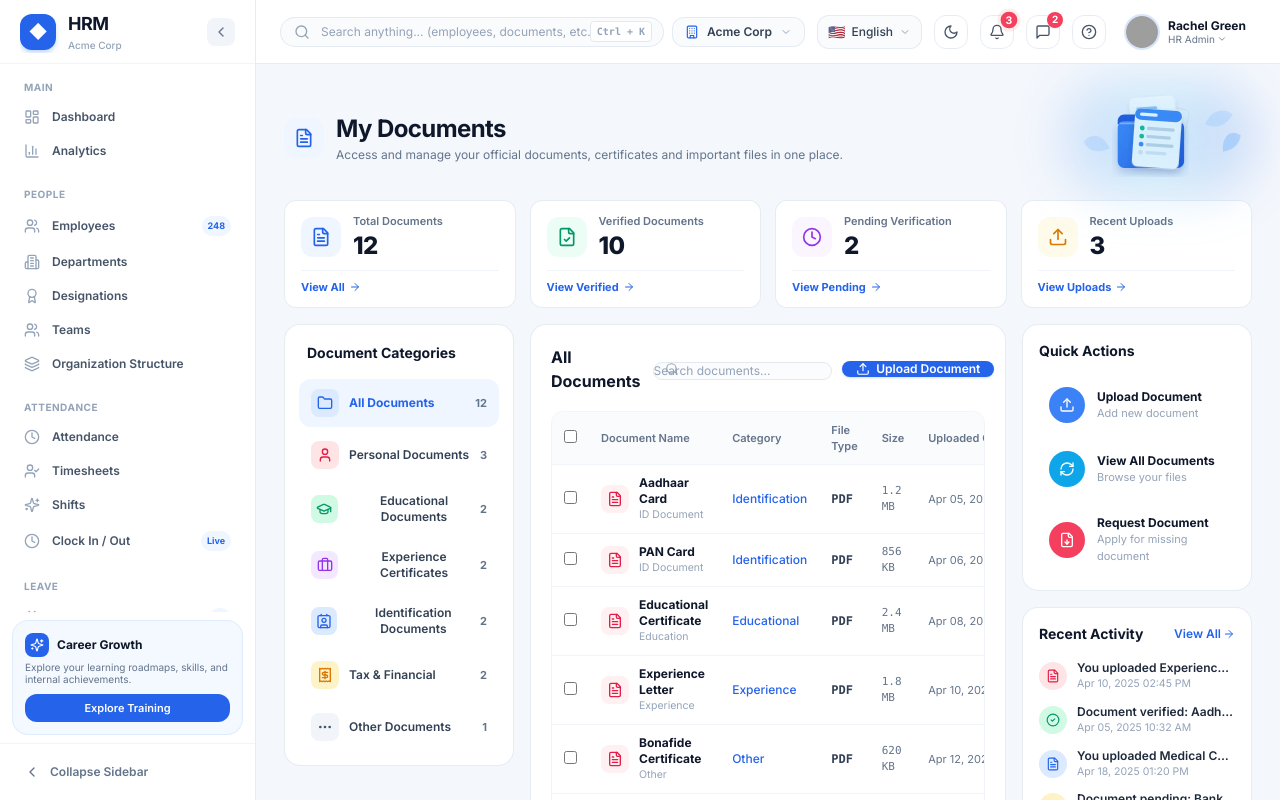
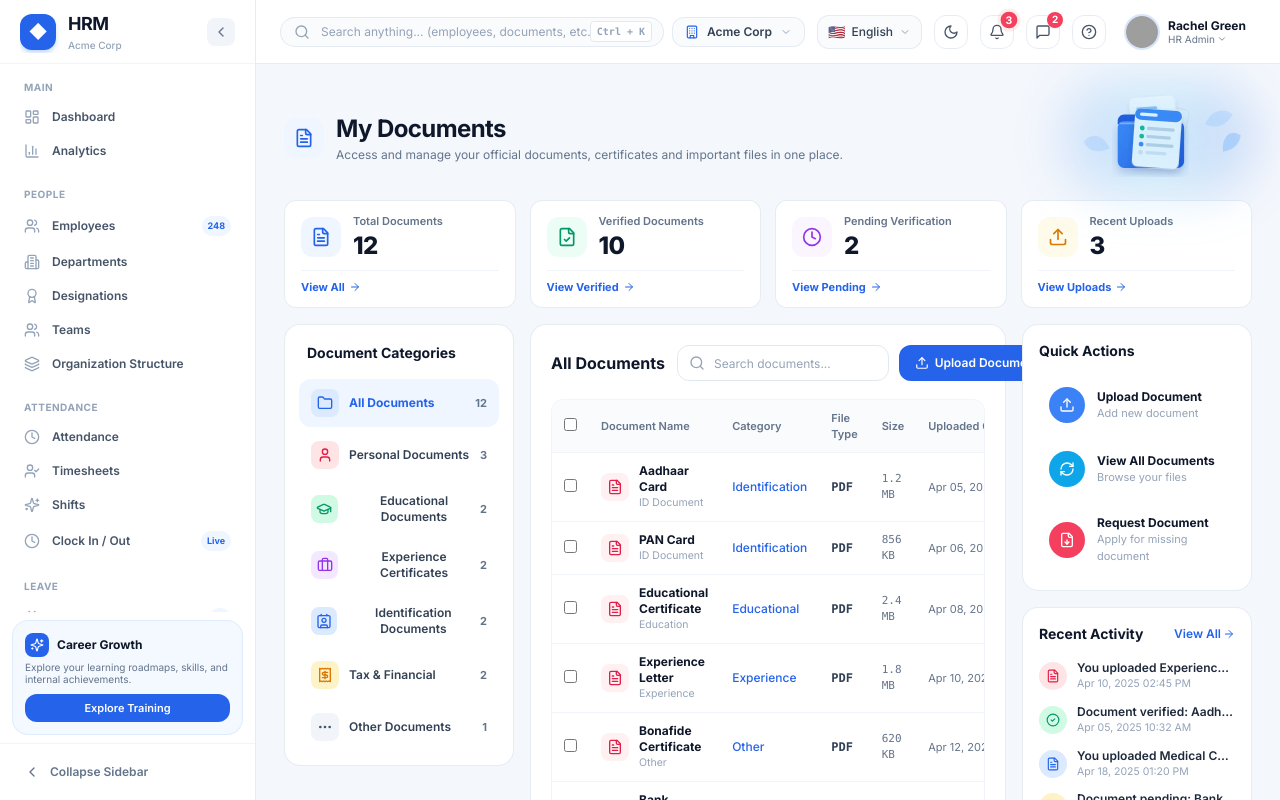
Before and after one commit to vikash99059/sasshrm, a React (Vite) app: page /operations/documents in a window 1280 px wide. Shown: the top 800 px of the page. Built offline with nearby package versions, Linux system fonts and the light colour scheme; grey boxes are pictures that could not be loaded.

Commit message:
fix(documents): fix search input icon overlap and ensure pixel-perfect alignment with upload button

```diff
--- a/src/pages/operations/DocumentsPage.tsx
+++ b/src/pages/operations/DocumentsPage.tsx
@@ -723,14 +723,14 @@ export const DocumentsPage: React.FC = () => {
 
           {/* Header Bar: Title + Search + Upload CTA */}
           <div className="flex flex-col sm:flex-row items-start sm:items-center justify-between gap-3 pb-1">
-            <h2 className="text-sm sm:text-base font-bold text-slate-900 dark:text-white">
+            <h2 className="text-sm sm:text-base font-bold text-slate-900 dark:text-white flex-shrink-0">
               {selectedCategory === 'All' ? 'All Documents' : `${selectedCategory} Documents`}
             </h2>
 
             <div className="flex items-center gap-2.5 w-full sm:w-auto">
               {/* Search input */}
-              <div className="relative flex-1 sm:w-56">
-                <Search className="absolute left-3 top-1/2 -translate-y-1/2 h-3.5 w-3.5 text-slate-400" />
+              <div className="relative flex-1 sm:w-64">
+                <Search className="pointer-events-none absolute left-3 top-1/2 -translate-y-1/2 h-4 w-4 text-slate-400" />
                 <input
                   type="text"
                   placeholder="Search documents..."
@@ -739,14 +739,14 @@ export const DocumentsPage: React.FC = () => {
                     setSearchQuery(e.target.value);
                     setCurrentPage(1);
                   }}
-                  className="w-full h-8.5 pl-8.5 pr-3 rounded-xl border border-slate-200 bg-slate-50/50 text-xs text-slate-800 placeholder-slate-400 focus:outline-none focus:border-blue-600 focus:bg-white dark:border-dark-border dark:bg-slate-800/60 dark:text-white transition-colors"
+                  className="w-full h-9 pl-9 pr-3 rounded-xl border border-slate-200 bg-white text-xs text-slate-800 placeholder:text-slate-400 focus:outline-none focus:border-blue-600 focus:ring-1 focus:ring-blue-600/20 dark:border-dark-border dark:bg-slate-800/60 dark:text-white transition-all"
                 />
               </div>
 
               {/* Upload Document Button */}
               <button
                 onClick={() => setIsUploadModalOpen(true)}
-                className="inline-flex items-center gap-1.5 h-8.5 px-3.5 rounded-xl bg-blue-600 hover:bg-blue-700 text-white text-xs font-semibold shadow-sm shadow-blue-500/25 transition-all duration-150 cursor-pointer active:scale-95 flex-shrink-0"
+                className="inline-flex items-center justify-center gap-1.5 h-9 px-4 rounded-xl bg-blue-600 hover:bg-blue-700 text-white text-xs font-semibold shadow-xs shadow-blue-500/25 transition-all duration-150 cursor-pointer active:scale-95 flex-shrink-0"
               >
                 <Upload className="h-3.5 w-3.5" />
                 <span>Upload Document</span>
```
